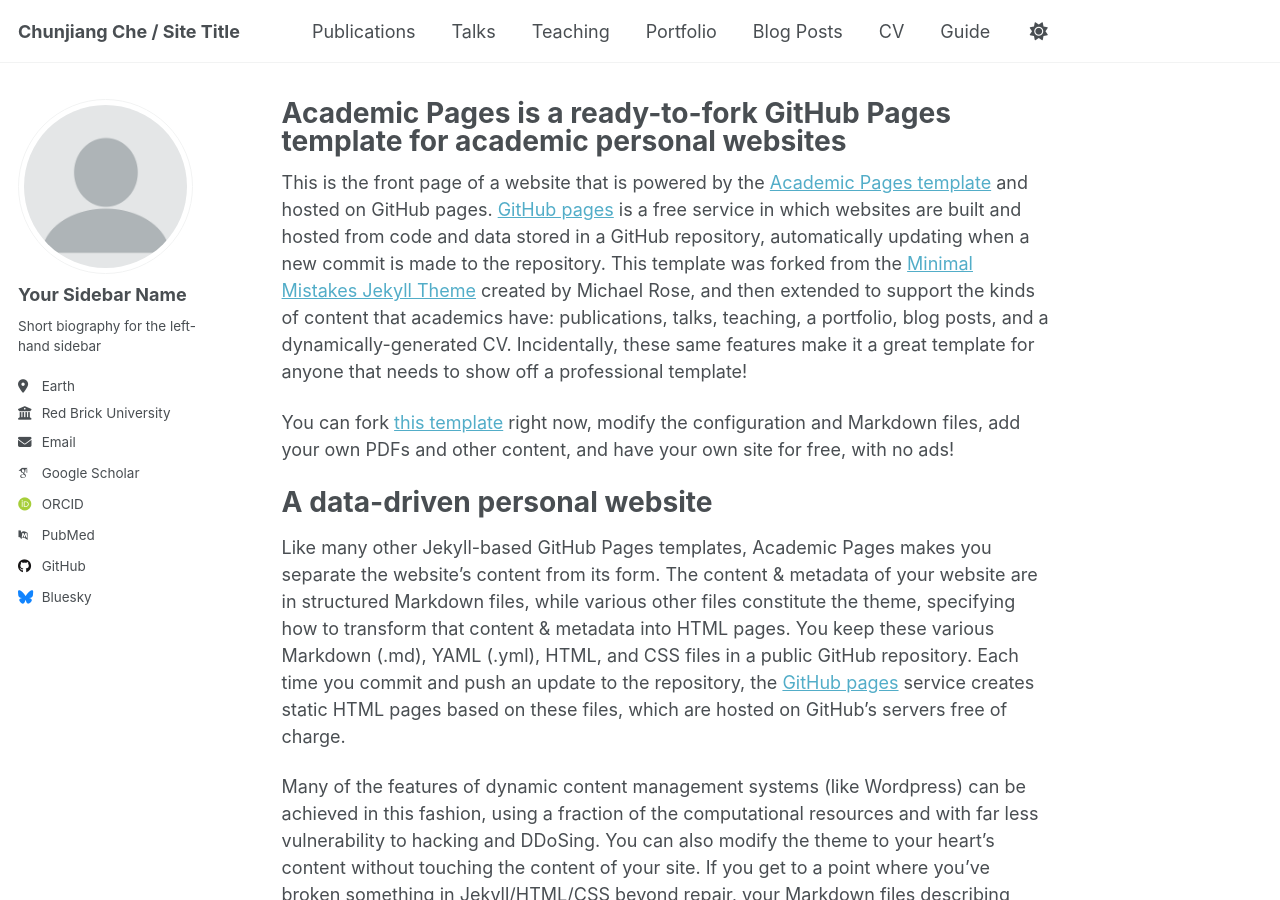
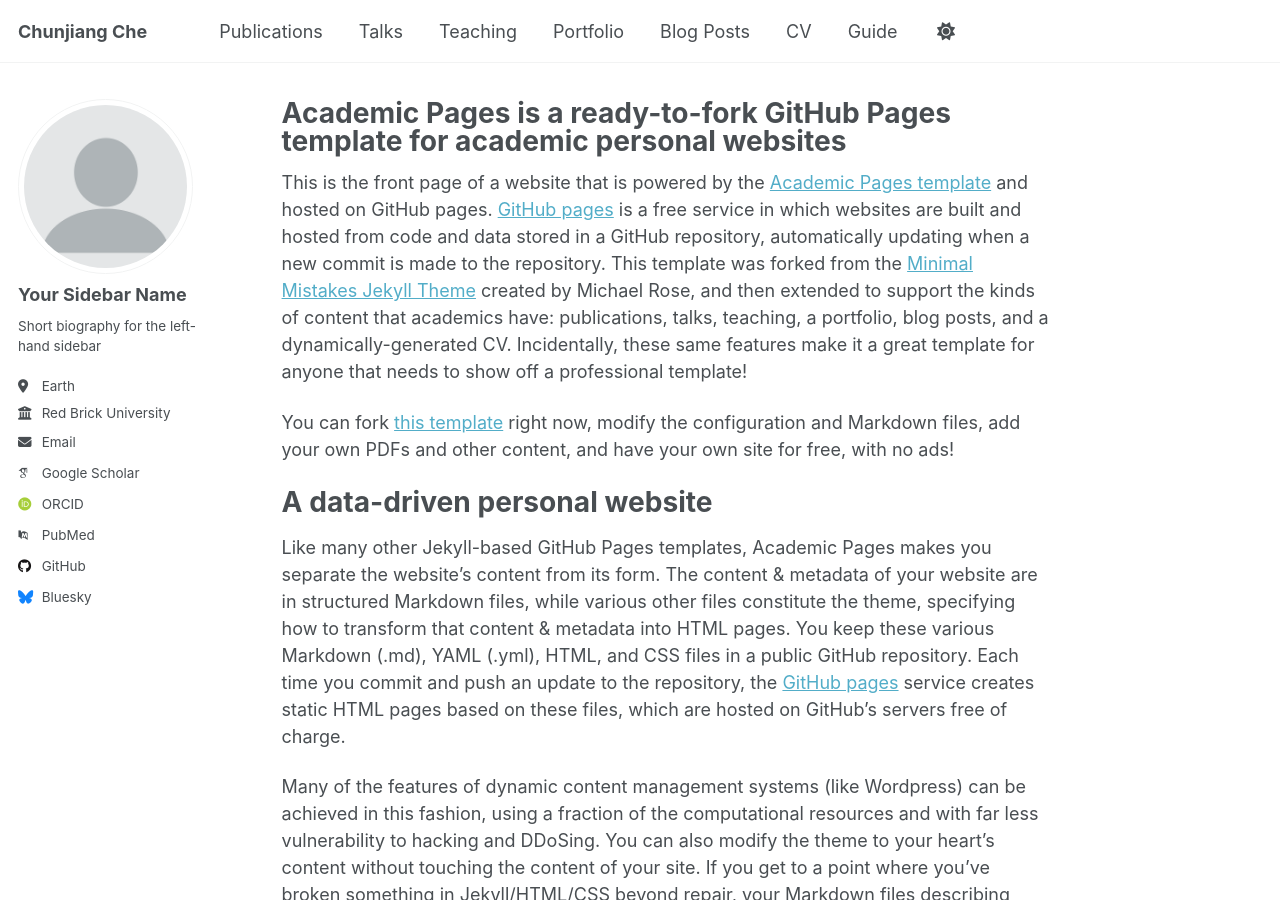
Before and after one commit to ChunjiangChe/ChunjiangChe.github.io, a Jekyll site: the page built from _pages/about.md, in a window 1280 px wide and 900 px high. Built offline with Jekyll 4.4.1, drawn with Linux system fonts in a browser that asks for light colours; some web fonts are replaced; a script that is not in the unit is left out.

Commit message:
Update _config.yml

```diff
--- a/_config.yml
+++ b/_config.yml
@@ -9,7 +9,7 @@
 # Basic Site Settings
 locale                   : "en-US"
 site_theme               : "default"
-title                    : "Chunjiang Che / Site Title"
+title                    : "Chunjiang Che"
 title_separator          : "-"
 name                     : &name "Chunjiang Che"
 description              : &description "personal description"
```
